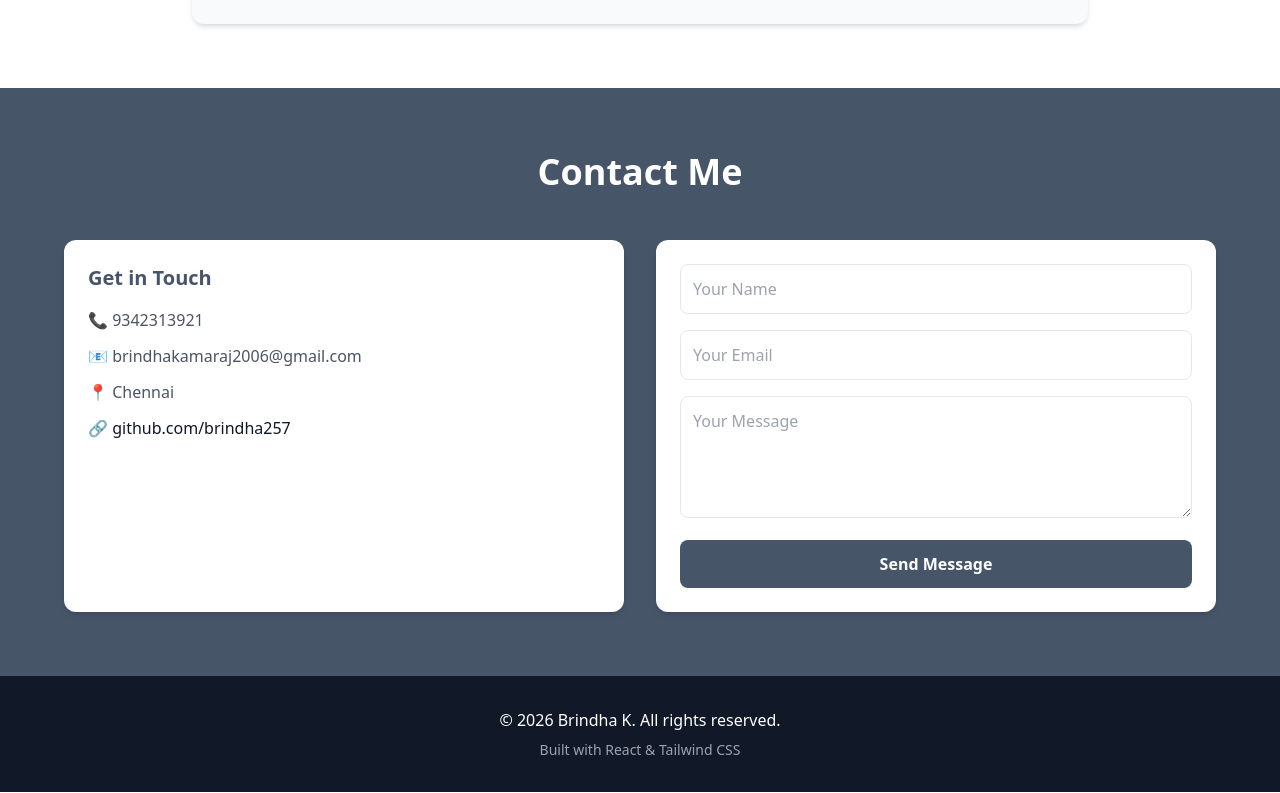
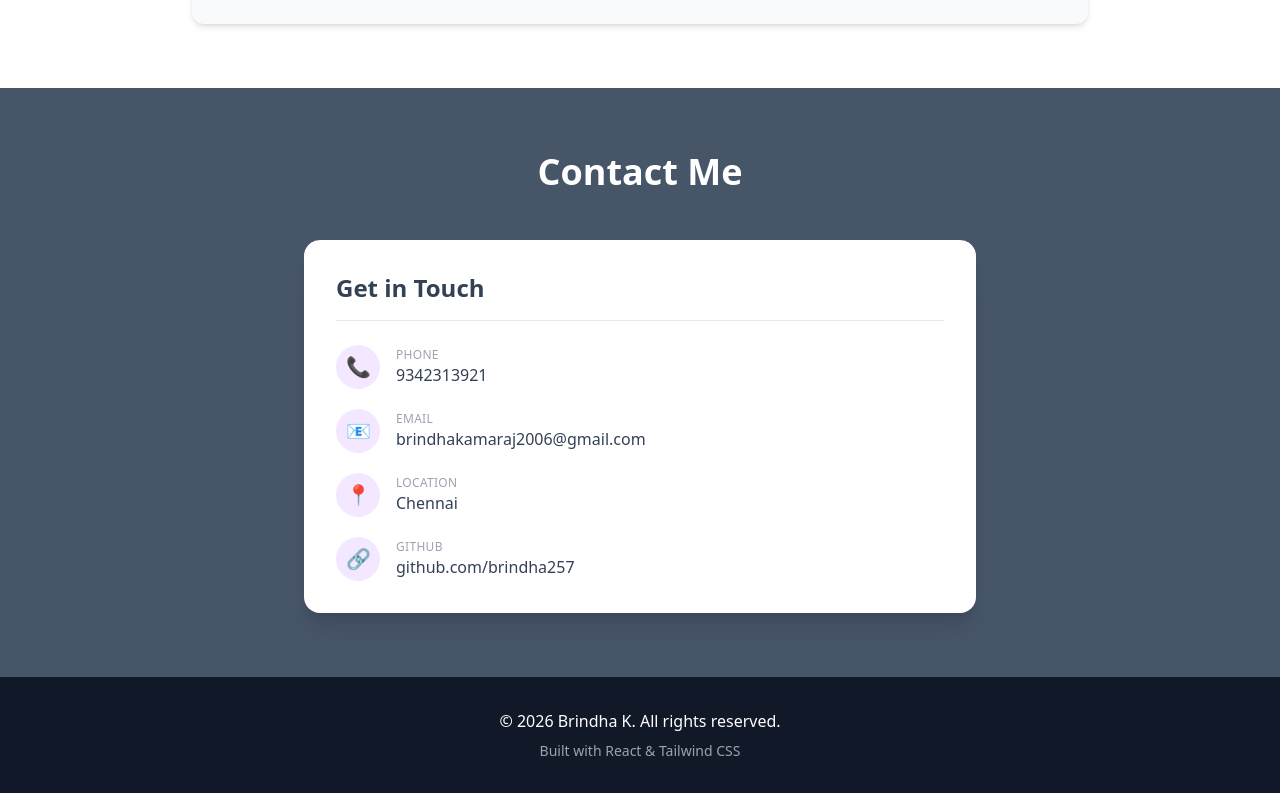
Before and after one commit to brindha257/Portfolio, a React (Vite) app in the folder frontend/: page / in a window 1280 px wide. Shown: the part 3061-3854 px from the top of the page. Built offline with nearby package versions, Linux system fonts and the light colour scheme.

Commit message:
Update Contact.jsx

```diff
--- a/frontend/src/components/Contact.jsx
+++ b/frontend/src/components/Contact.jsx
@@ -1,42 +1,54 @@
-import React, { useState } from 'react';
+import React from 'react';
 
 const Contact = () => {
-  const [formData, setFormData] = useState({ name: '', email: '', message: '' });
-
-  const handleChange = (e) => {
-    setFormData({ ...formData, [e.target.name]: e.target.value });
-  };
-
-  const handleSubmit = (e) => {
-    e.preventDefault();
-    alert('Message sent! (Backend integration ready)');
-    setFormData({ name: '', email: '', message: '' });
-  };
+  const contactItems = [
+    { icon: '📞', label: 'Phone', value: '9342313921', href: 'tel:9342313921' },
+    { icon: '📧', label: 'Email', value: 'brindhakamaraj2006@gmail.com', href: 'mailto:brindhakamaraj2006@gmail.com' },
+    { icon: '📍', label: 'Location', value: 'Chennai', href: null },
+    { icon: '🔗', label: 'GitHub', value: 'github.com/brindha257', href: 'https://github.com/brindha257' }
+  ];
 
   return (
     <section className="py-16 px-6 bg-slate-600" id="contact">
       <div className="max-w-6xl mx-auto">
         <h2 className="text-3xl md:text-4xl font-bold text-center mb-12 text-white">Contact Me</h2>
-        <div className="grid md:grid-cols-2 gap-8">
-          <div className="bg-white p-6 rounded-xl shadow-md">
-            <h3 className="text-xl font-bold mb-4 text-slate-600">Get in Touch</h3>
-            <div className="space-y-3 text-gray-600">
-              <p>📞 9342313921</p>
-              <p>📧 brindhakamaraj2006@gmail.com</p>
-              <p>📍 Chennai</p>
-              <p>🔗 <a href="https://github.com/brindha257" className="text-slate-900 hover:underline" target="_blank" rel="noopener noreferrer">github.com/brindha257</a></p>
+        <div className="max-w-2xl mx-auto">
+          <div className="bg-white p-8 rounded-2xl shadow-xl">
+            <h3 className="text-2xl font-bold mb-6 text-slate-700 border-b border-gray-200 pb-4">
+              Get in Touch
+            </h3>
+            <div className="space-y-5">
+              {contactItems.map((item, index) => (
+                <div key={index} className="flex items-center gap-4">
+                  <div className="flex-shrink-0 w-11 h-11 flex items-center justify-center bg-purple-100 rounded-full text-xl">
+                    {item.icon}
+                  </div>
+                  <div>
+                    <p className="text-xs text-gray-400 uppercase tracking-wide font-medium">
+                      {item.label}
+                    </p>
+
+                    {item.href ? (
+                      <a
+                        href={item.href}
+                        target={item.href.startsWith('http') ? '_blank' : undefined}
+                        rel="noopener noreferrer"
+                        className="text-slate-700 font-medium hover:text-purple-700 hover:underline transition"
+                      >
+                        {item.value}
+                      </a>
+                    ) : (
+                      <p className="text-slate-700 font-medium">{item.value}</p>
+                    )}
+                  </div>
+                </div>
+              ))}
             </div>
           </div>
-          <form onSubmit={handleSubmit} className="bg-white p-6 rounded-xl shadow-md space-y-4">
-            <input type="text" name="name" placeholder="Your Name" value={formData.name} onChange={handleChange} className="w-full p-3 border rounded-lg focus:outline-none focus:ring-2 focus:ring-purple-500" required />
-            <input type="email" name="email" placeholder="Your Email" value={formData.email} onChange={handleChange} className="w-full p-3 border rounded-lg focus:outline-none focus:ring-2 focus:ring-purple-500" required />
-            <textarea name="message" placeholder="Your Message" rows="4" value={formData.message} onChange={handleChange} className="w-full p-3 border rounded-lg focus:outline-none focus:ring-2 focus:ring-purple-500" required></textarea>
-            <button type="submit" className="w-full bg-slate-600 text-white py-3 rounded-lg font-semibold hover:bg-yellow-400 transition">Send Message</button>
-          </form>
         </div>
       </div>
     </section>
   );
 };
 
-export default Contact
+export default Contact;
```
